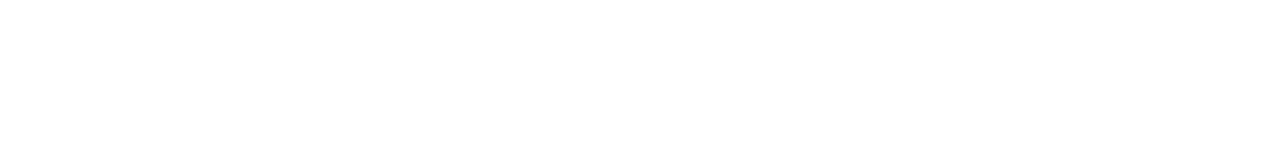
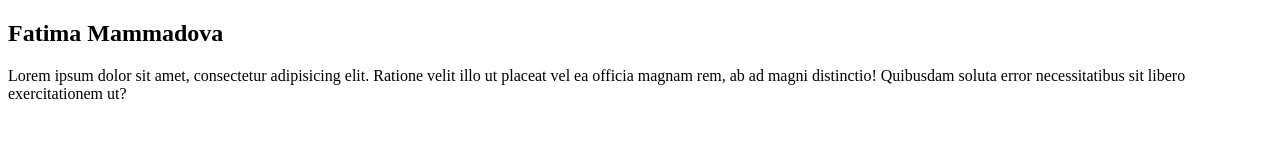
Before and after one commit to fatimamammadova049/MyProject22, a plain HTML site: page index.html in a window 1280 px wide. Drawn offline with Linux system fonts and the light colour scheme.

Commit message:
Add in h1  p

```diff
--- a/index.html
+++ b/index.html
@@ -6,6 +6,8 @@
     <meta name="viewport" content="width=device-width, initial-scale=1.0">
     <title>Document</title>
 </head>
+<h2>Fatima Mammadova</h2>
+<p>Lorem ipsum dolor sit amet, consectetur adipisicing elit. Ratione velit illo ut placeat vel ea officia magnam rem, ab ad magni distinctio! Quibusdam soluta error necessitatibus sit libero exercitationem ut?</p>
 <body>
 
 </body>
```
